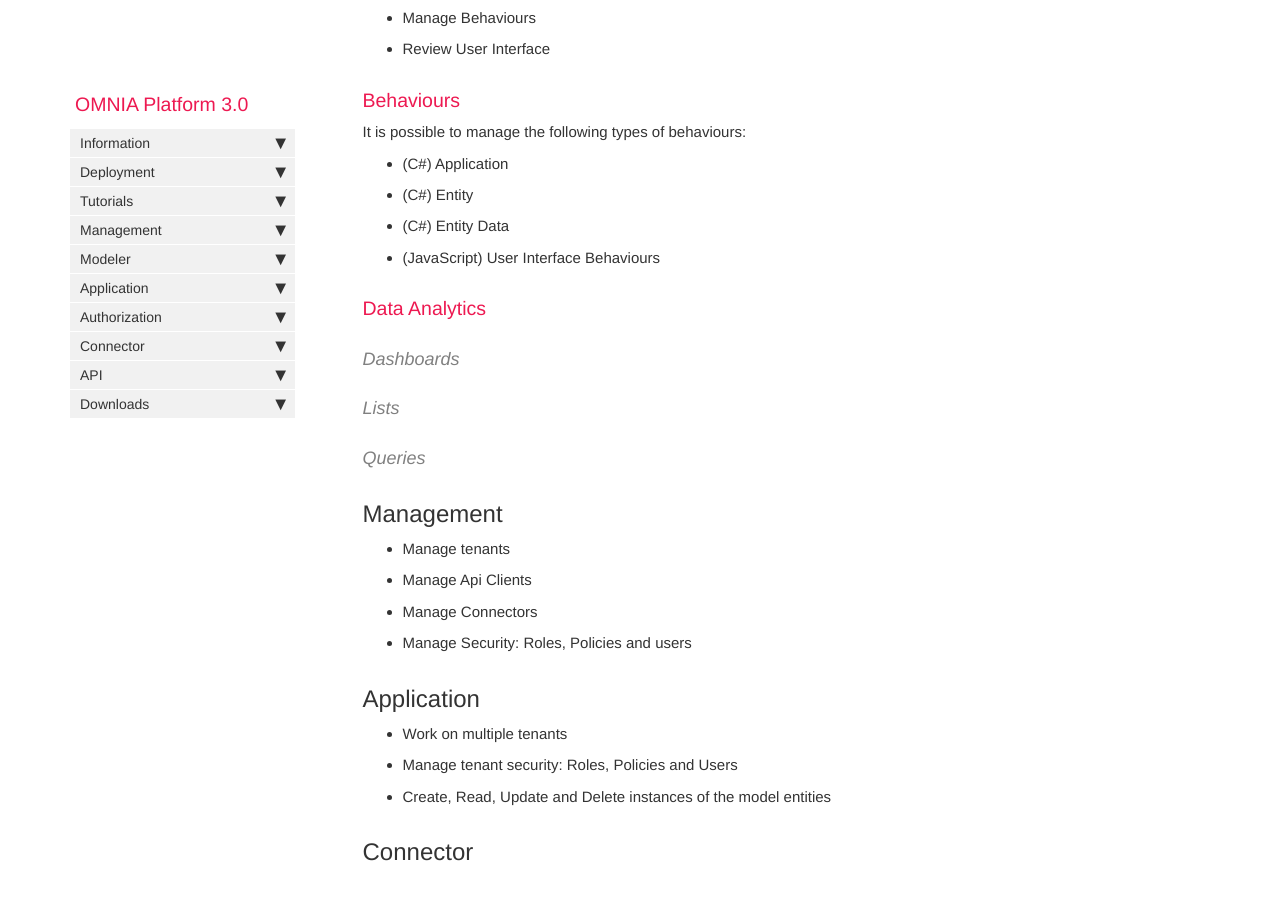
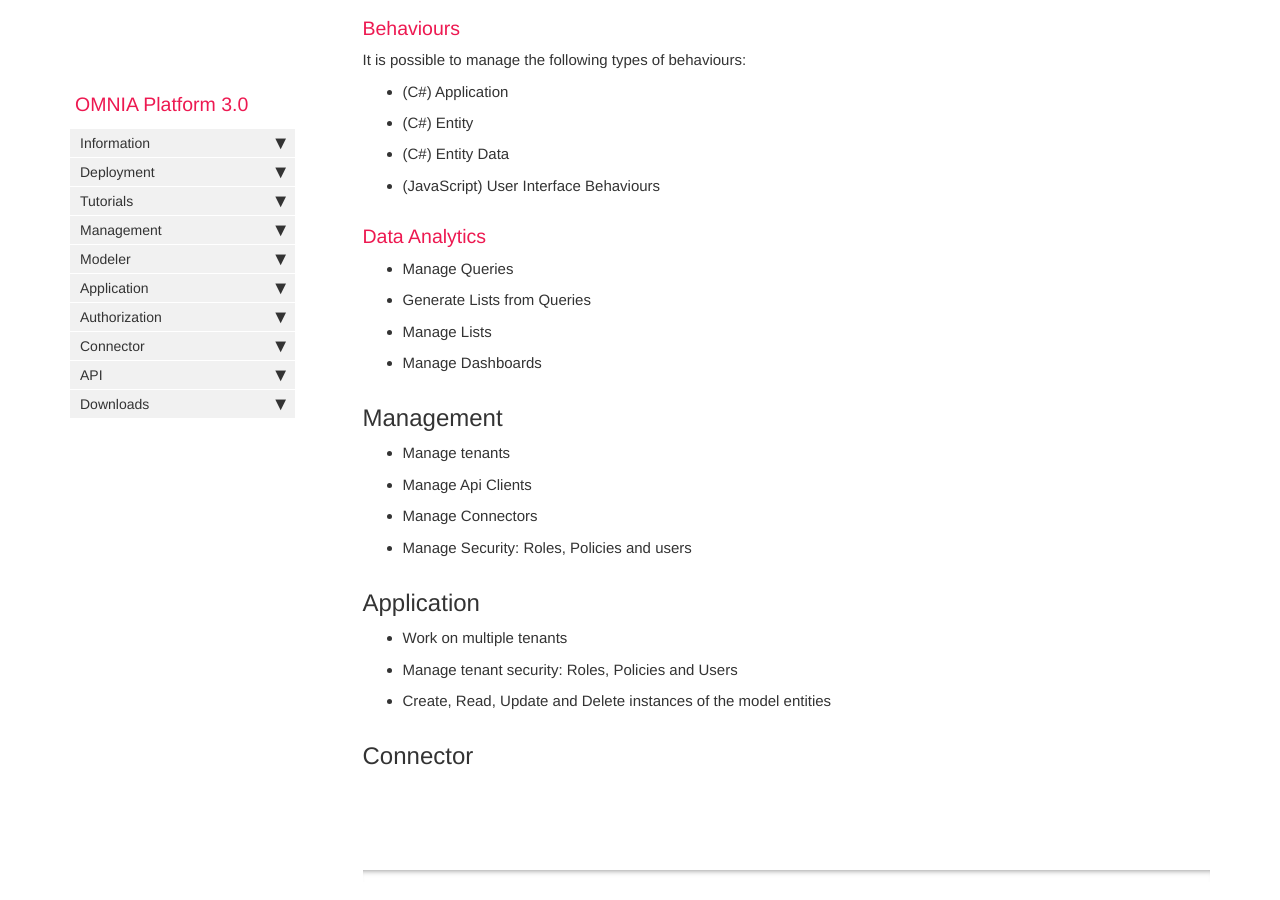
Before and after one commit to daniel8lopes/omnia3, a Jekyll site: the page built from docs/pages/omnia3/Introduction/omnia3_features.md, in a window 1280 px wide and 900 px high, scrolled down 1233 px. Built offline with Jekyll 4.4.1, drawn with Linux system fonts in a browser that asks for light colours; nearby versions of some CDN libraries; comment, search, counter and statistics services are not loaded; some of the changed text lies outside the part shown.

Commit message:
Update omnia3_features.md

```diff
--- a/docs/pages/omnia3/Introduction/omnia3_features.md
+++ b/docs/pages/omnia3/Introduction/omnia3_features.md
@@ -52,11 +52,10 @@ It is possible to manage the following types of behaviours:
 
 ### Data Analytics
 
-#### Dashboards
-
-#### Lists
-
-#### Queries
+- Manage Queries
+- Generate Lists from Queries
+- Manage Lists
+- Manage Dashboards
 
 ## Management
 
```
